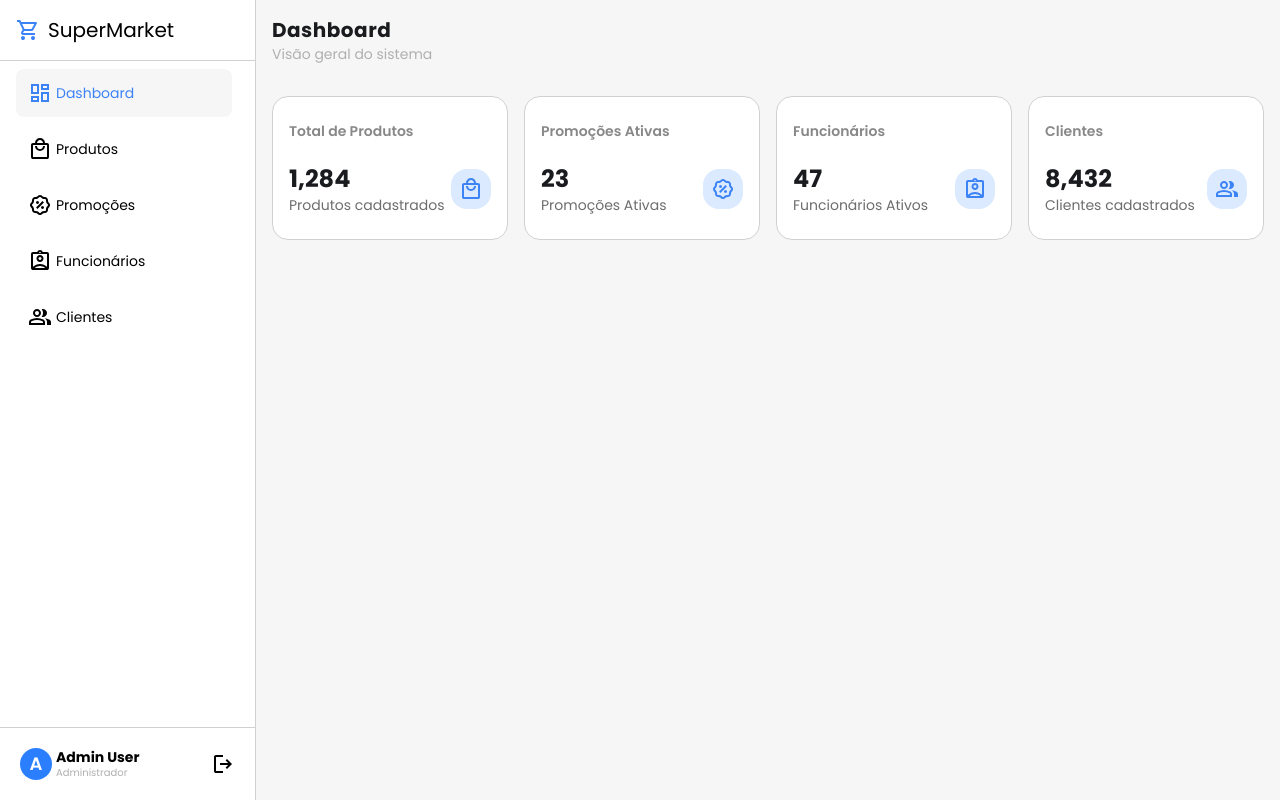
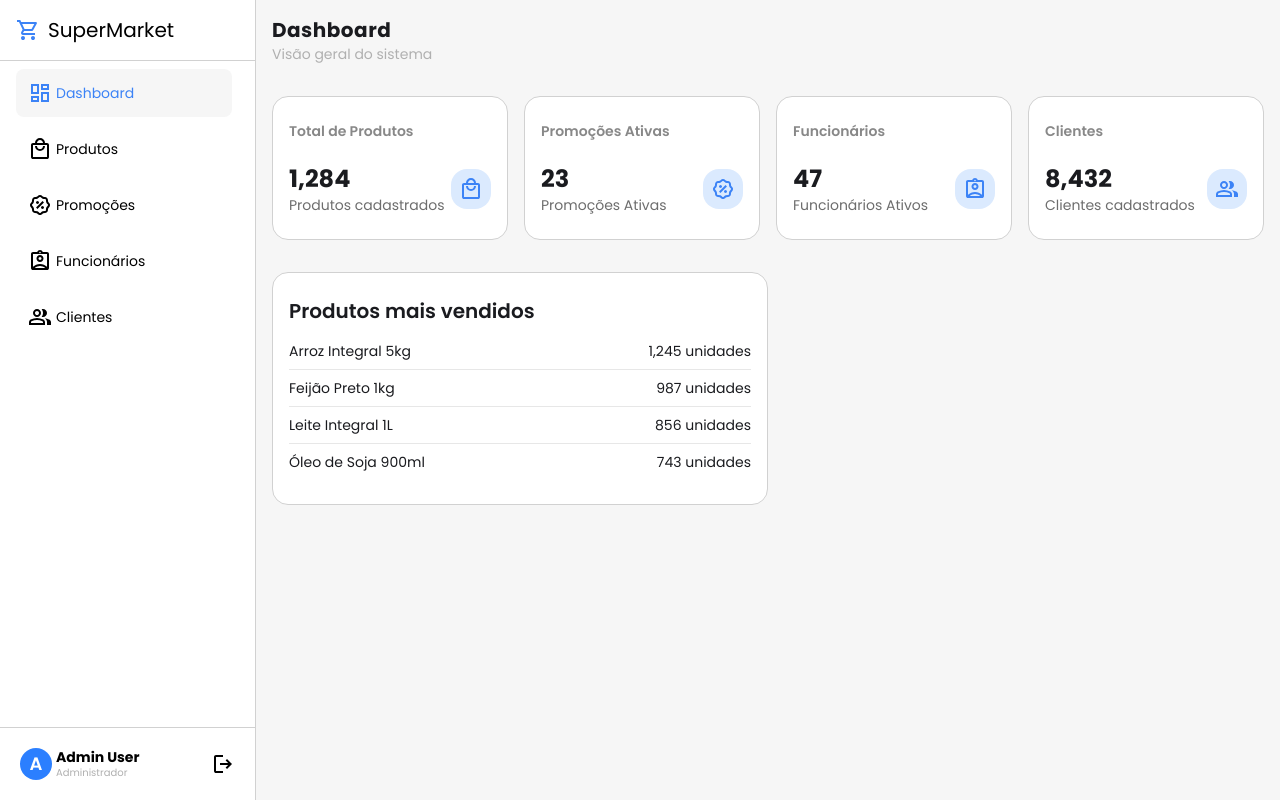
Before and after one commit to Viniciusspss/smartmarket-app, an Angular app: page /dashboard in a window 1280 px wide. Built offline with nearby package versions, Linux system fonts and the light colour scheme; no server answers.

Commit message:
feat: add best-selling products section to dashboard

```diff
--- a/src/app/pages/dashboard/dashboard.html
+++ b/src/app/pages/dashboard/dashboard.html
@@ -13,4 +13,25 @@
         <app-stats-card title="Clientes" description="Clientes cadastrados" image="clients"
             number="8,432"></app-stats-card>
     </div>
+    <div class="flex flex-col rounded-2xl bg-white p-4 border border-gray-200 gap-4 w-1/2 px-4 py-6">
+        <h2 class="text-xl font-semibold">Produtos mais vendidos</h2>
+        <div class="flex flex-col gap-2">
+            <div class="flex w-full justify-between border-b border-gray-100 pb-2">
+                <p>Arroz Integral 5kg</p>
+                <p>1,245 unidades</p>
+            </div>
+            <div class="flex w-full justify-between border-b border-gray-100 pb-2">
+                <p>Feijão Preto 1kg</p>
+                <p>987 unidades</p>
+            </div>
+            <div class="flex w-full justify-between border-b border-gray-100 pb-2">
+                <p>Leite Integral 1L</p>
+                <p>856 unidades</p>
+            </div>
+            <div class="flex w-full justify-between  pb-2">
+                <p>Óleo de Soja 900ml</p>
+                <p>743 unidades</p>
+            </div>
+        </div>
+    </div>
 </div>
```
